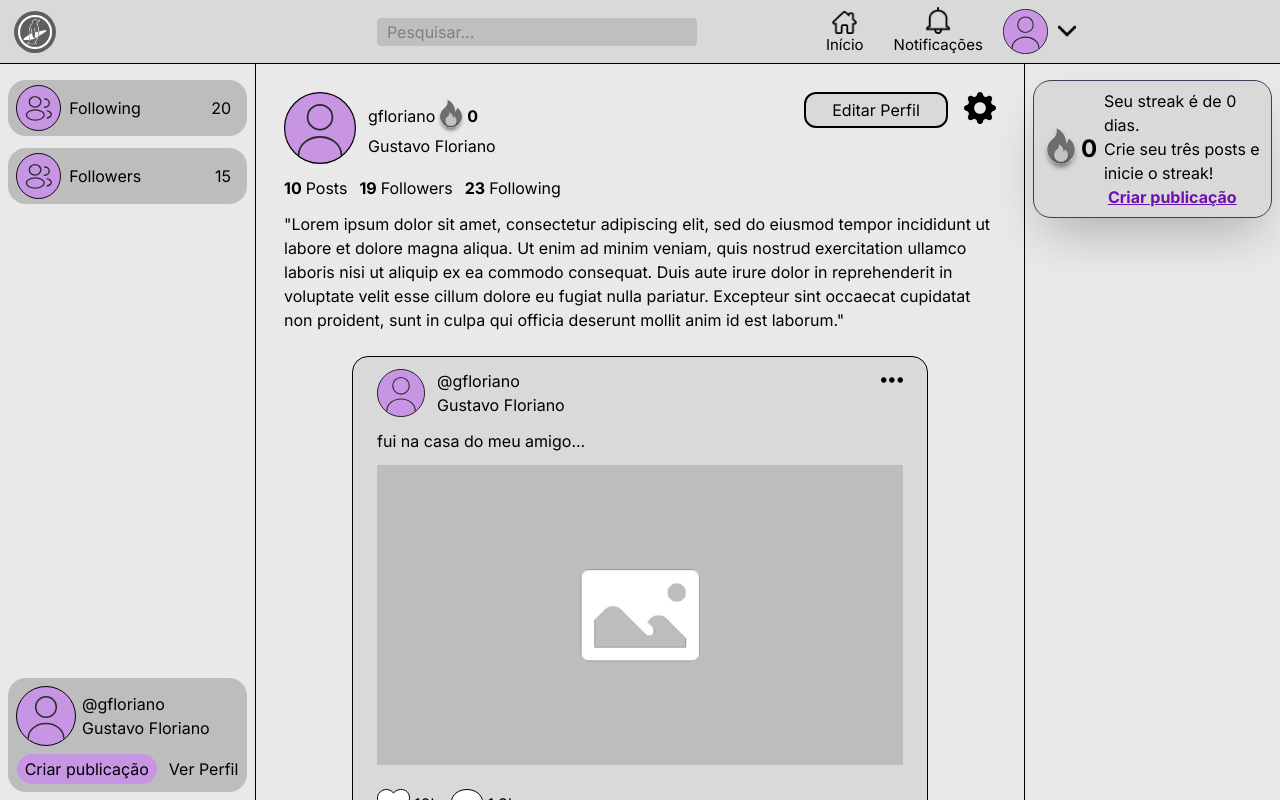
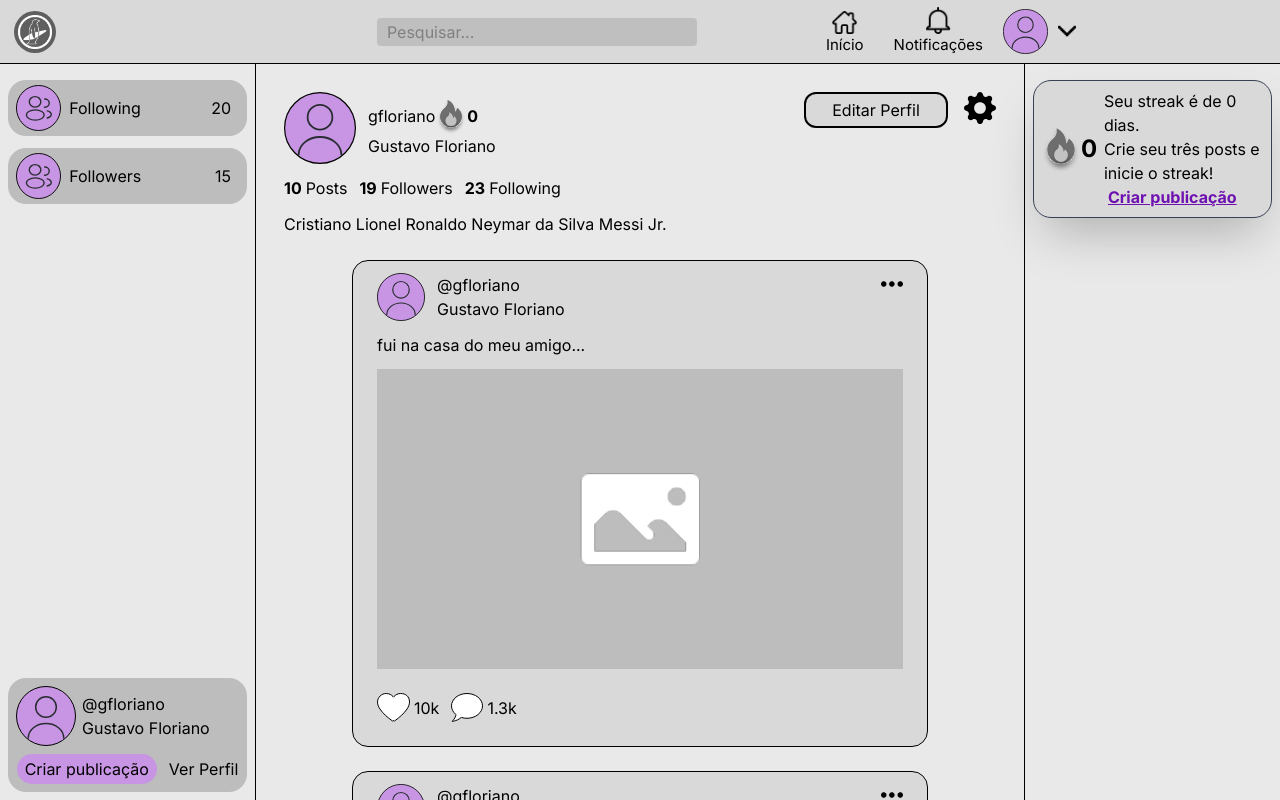
Before and after one commit to catolica-faculdade/pinguin-project, a React (Vite) app: page /profile in a window 1280 px wide. Built offline with nearby package versions, Linux system fonts and the light colour scheme.

Commit message:
fix: add user prop in profile page

```diff
--- a/src/Pages/Profile.jsx
+++ b/src/Pages/Profile.jsx
@@ -12,30 +12,29 @@ function Profile() {
     const [fullName, setFullName] = useState('Gustavo Floriano');
     const [about, setAbout] = useState('"Lorem ipsum dolor sit amet, consectetur adipiscing elit, sed do eiusmod tempor incididunt ut labore et dolore magna aliqua. Ut enim ad minim veniam, quis nostrud exercitation ullamco laboris nisi ut aliquip ex ea commodo consequat. Duis aute irure dolor in reprehenderit in voluptate velit esse cillum dolore eu fugiat nulla pariatur. Excepteur sint occaecat cupidatat non proident, sunt in culpa qui officia deserunt mollit anim id est laborum."');
 
-    const user = [
-        {
-            username: username,
-            userFullname: fullName,
-            about: about,
-            streak: 0,
-            postsNumber: 10,
-            followers: 19,
-            following: 23
-        }
-    ]
+    const user = {
+        id: 1,
+        username: 'gfloriano',
+        userFullname: 'Gustavo Floriano',
+        about: 'Cristiano Lionel Ronaldo Neymar da Silva Messi Jr.',
+        streak: 0,
+        postsNumber: 10,
+        followers: 19,
+        following: 23
+    }
 
     const posts = [
         {
             id: 1,
             title: 'fui na casa do meu amigo...',
             image: null,
-            user: user[0]
+            user: user
         },
         {
             id: 2,
             title: 'gente, olha meu código novo...',
             image: '/public/posts/novo-codigo.png',
-            user: user[0]
+            user: user
         }
     ];
 
@@ -47,9 +46,9 @@ function Profile() {
             <LeftMenu/>
             {editMode
             ?
-                <EditProfile posts={posts} onClick={() => setEditMode(false)} setUsername={setUsername} setFullName={setFullName} setAbout={setAbout}/>
+                <EditProfile user={user} posts={posts} onClick={() => setEditMode(false)} setUsername={setUsername} setFullName={setFullName} setAbout={setAbout}/>
             :
-                <ShowProfile posts={posts} onClick={() => setEditMode(true)}/>
+                <ShowProfile user={user} posts={posts} onClick={() => setEditMode(true)}/>
             }
             <RightMenu/>
             </section>
```
